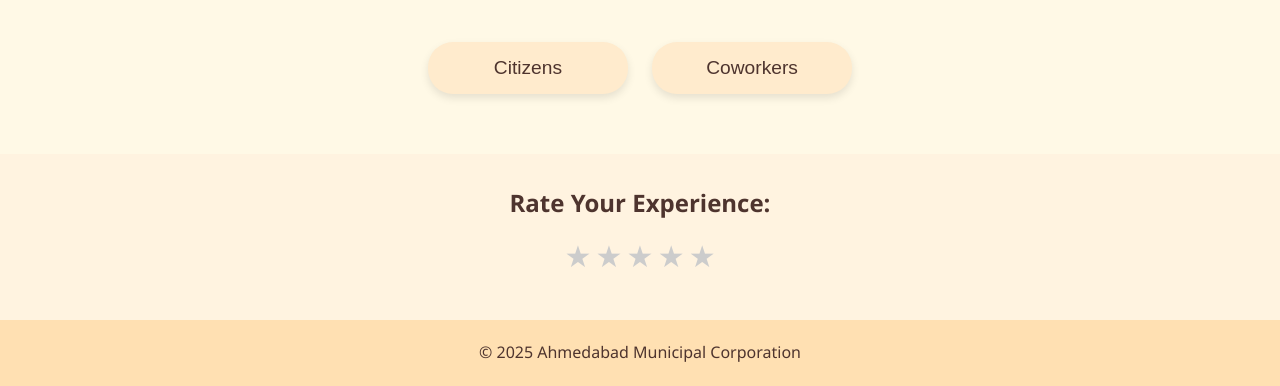
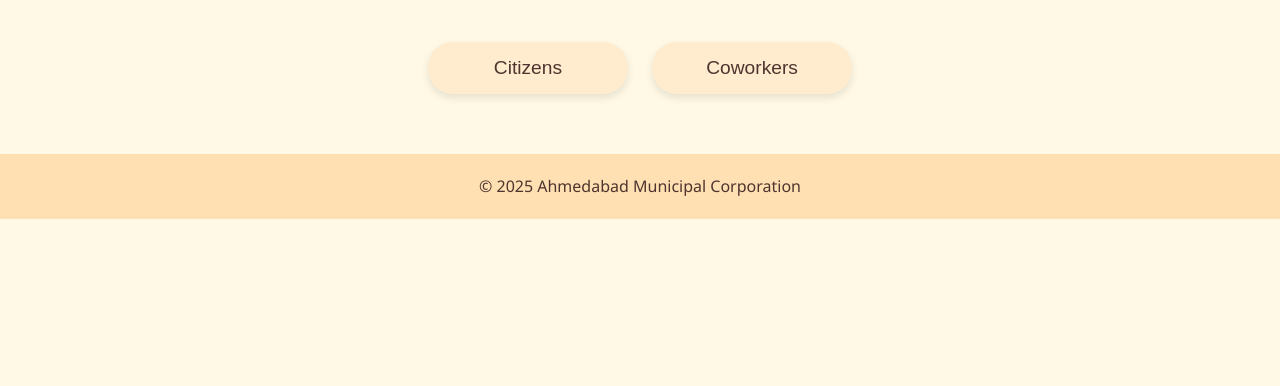
Before and after one commit to jaiminparmar84/MAINAMC, a plain HTML site: page index.html in a window 1280 px wide. Shown: the part 472-858 px from the top of the page. After the commit the page ends 800 px from the top, so only its background shows below. Drawn offline with Linux system fonts and the light colour scheme.

Commit message:
Add files via upload

```diff
--- a/index.html
+++ b/index.html
@@ -172,18 +172,6 @@
     <button onclick="window.location.href='https://jaiminparmar84.github.io/Coworkers/';">Coworkers</button>
   </div>
 
-  <!-- ⭐ Feedback Section -->
-  <div class="feedback-section">
-    <h3>Rate Your Experience:</h3>
-    <div class="stars">
-      <span class="star" data-value="1">&#9733;</span>
-      <span class="star" data-value="2">&#9733;</span>
-      <span class="star" data-value="3">&#9733;</span>
-      <span class="star" data-value="4">&#9733;</span>
-      <span class="star" data-value="5">&#9733;</span>
-    </div>
-    <p id="feedback-text"></p>
-  </div>
 
   <footer>
     &copy; 2025 Ahmedabad Municipal Corporation
```
